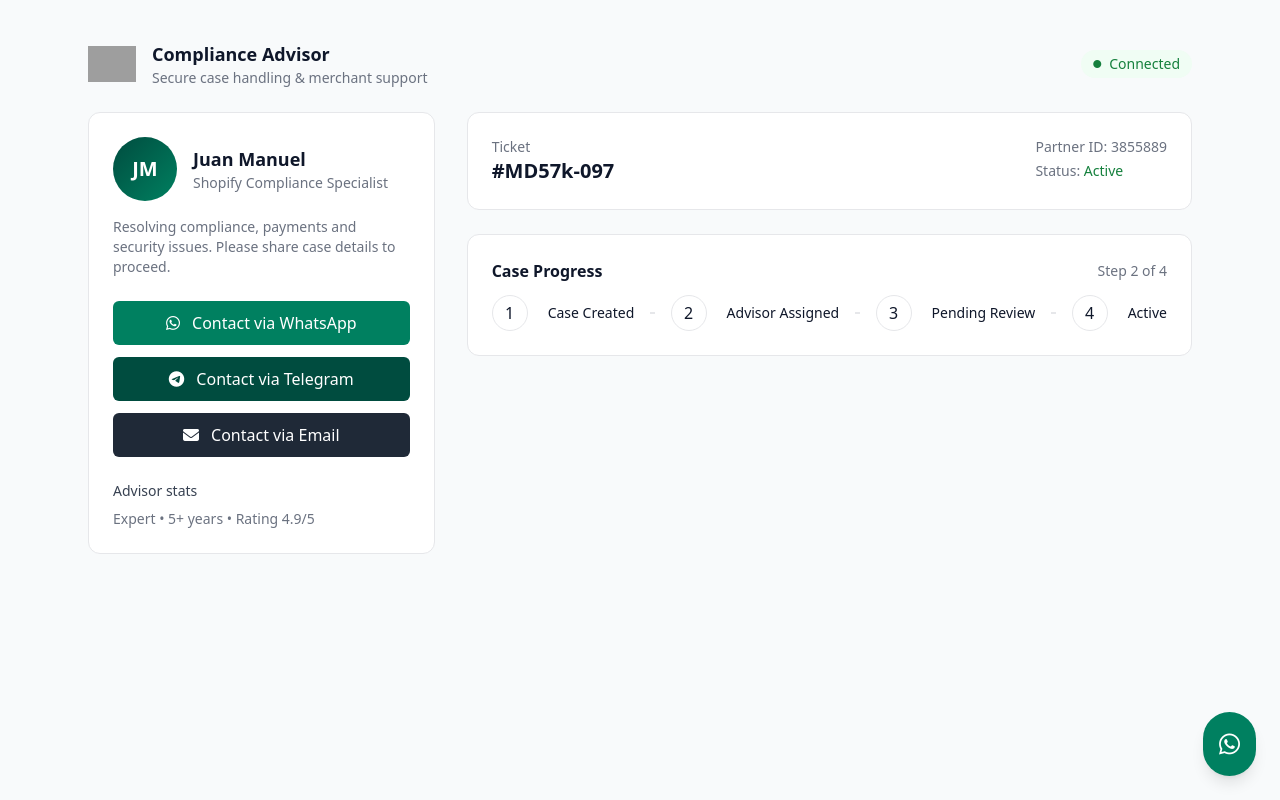
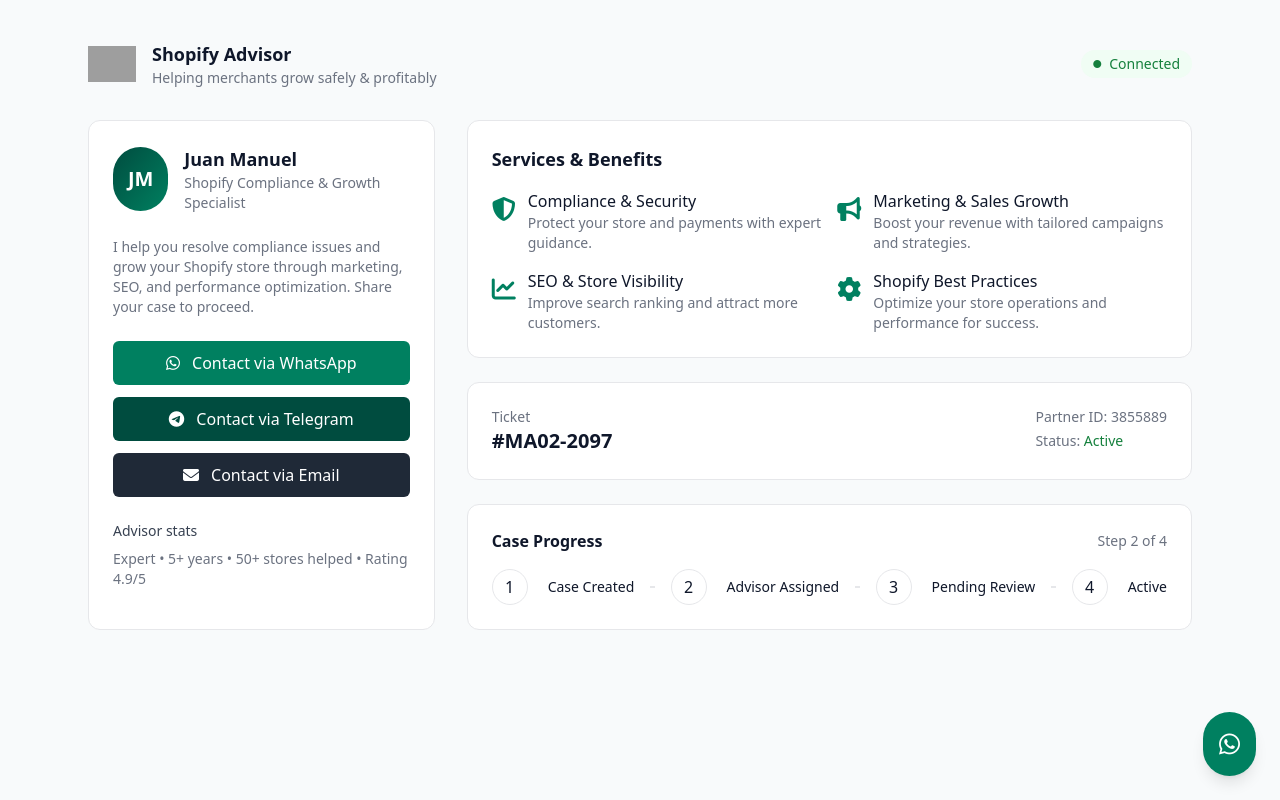
Before and after one commit to greatmanmidas-tech/audit-Advisor, a plain HTML site: page index.html in a window 1280 px wide. Drawn offline with nearby package versions, Linux system fonts and the light colour scheme; grey boxes are pictures that could not be loaded.

Commit message:
Update index.html

```diff
--- a/index.html
+++ b/index.html
@@ -1,9 +1,10 @@
+
 <!DOCTYPE html>
 <html lang="en">
 <head>
 <meta charset="utf-8" />
 <meta name="viewport" content="width=device-width,initial-scale=1" />
-<title>Shopify Compliance — Advisor Dashboard</title>
+<title>Shopify Compliance & Growth — Advisor Dashboard</title>
 <script src="https://cdn.tailwindcss.com"></script>
 <link rel="stylesheet" href="https://cdnjs.cloudflare.com/ajax/libs/font-awesome/6.5.2/css/all.min.css" crossorigin="anonymous" referrerpolicy="no-referrer"/>
 <style>
@@ -21,6 +22,13 @@ body{background:var(--bg);color:#0f172a}
 @keyframes fadeIn { from{opacity:0; transform:translateY(8px);} to{opacity:1; transform:translateY(0);} }
 .animate-fade-in { animation: fadeIn .18s ease-out; }
 .hidden { display: none !important; }
+
+/* Mobile tweaks */
+@media(max-width:640px){
+  .card { padding: 1rem !important; }
+  #dashboard { padding: 1rem !important; }
+  .grid { gap: 1rem !important; }
+}
 </style>
 </head>
 <body class="font-sans antialiased">
@@ -29,7 +37,7 @@ body{background:var(--bg);color:#0f172a}
 <section id="loading" class="min-h-screen flex items-center justify-center">
   <div class="max-w-xl w-full p-6 text-center">
     <img src="https://cdn.shopify.com/assets/images/logos/shopify-bag.png" class="mx-auto h-14 mb-4" alt="Shopify"/>
-    <h1 class="text-2xl font-semibold">Connecting you with a Compliance Specialist</h1>
+    <h1 class="text-2xl font-semibold">Connecting you with a Specialist</h1>
     <p class="text-sm text-[var(--muted)] mt-2">Preparing your secure session — this takes a moment.</p>
     <div class="relative mx-auto mt-8 w-28 h-28">
       <div class="w-28 h-28 rounded-full border-4 border-gray-200"></div>
@@ -40,13 +48,13 @@ body{background:var(--bg);color:#0f172a}
 </section>
 
 <!-- Dashboard -->
-<main id="dashboard" class="hidden max-w-6xl mx-auto py-10 px-6">
-  <header class="mb-6 flex items-center justify-between">
+<main id="dashboard" class="hidden max-w-6xl mx-auto py-10 px-6 space-y-8">
+  <header class="flex items-center justify-between mb-8">
     <div class="flex items-center gap-4">
       <img src="https://cdn.shopify.com/assets/images/logos/shopify-bag.png" alt="Shopify" class="h-9"/>
       <div>
-        <div class="text-lg font-semibold">Compliance Advisor</div>
-        <div class="text-sm text-[var(--muted)]">Secure case handling & merchant support</div>
+        <div class="text-lg font-semibold">Shopify Advisor</div>
+        <div class="text-sm text-[var(--muted)]">Helping merchants grow safely & profitably</div>
       </div>
     </div>
     <div class="text-sm inline-flex items-center gap-2 px-3 py-1 rounded-full bg-green-50 text-green-700">
@@ -56,21 +64,20 @@ body{background:var(--bg);color:#0f172a}
 
   <div class="grid grid-cols-1 lg:grid-cols-3 gap-8">
     <!-- Left Column -->
-    <aside class="card p-6">
+    <aside class="card p-6 space-y-6">
       <div class="flex items-center gap-4">
         <div class="w-16 h-16 rounded-full bg-gradient-to-br from-[var(--teal)] to-[var(--green)] text-white flex items-center justify-center text-xl font-semibold">JM</div>
         <div>
           <div class="text-lg font-semibold">Juan Manuel</div>
-          <div class="text-sm text-[var(--muted)]">Shopify Compliance Specialist</div>
+          <div class="text-sm text-[var(--muted)]">Shopify Compliance & Growth Specialist</div>
         </div>
       </div>
-      <p class="text-sm text-[var(--muted)] mt-4">Resolving compliance, payments and security issues. Please share case details to proceed.</p>
+      <p class="text-sm text-[var(--muted)] mt-4">I help you resolve compliance issues and grow your Shopify store through marketing, SEO, and performance optimization. Share your case to proceed.</p>
 
-      <div class="mt-6 grid gap-3">
+      <div class="grid gap-3">
         <button id="waOpenBtn" class="w-full inline-flex items-center justify-center gap-3 bg-[var(--green)] text-white py-2.5 rounded-md focus-ring">
           <i class="fa-brands fa-whatsapp"></i><span>Contact via WhatsApp</span>
         </button>
-
         <button onclick="openForm('telegram')" class="w-full inline-flex items-center justify-center gap-3 bg-[var(--teal)] text-white py-2.5 rounded-md focus-ring">
           <i class="fa-brands fa-telegram"></i><span>Contact via Telegram</span>
         </button>
@@ -79,19 +86,54 @@ body{background:var(--bg);color:#0f172a}
         </button>
       </div>
 
-      <div class="mt-6">
+      <div class="space-y-2">
         <h4 class="text-sm font-medium text-gray-700">Advisor stats</h4>
-        <div class="mt-2 text-sm text-[var(--muted)]">Expert • 5+ years • Rating 4.9/5</div>
+        <div class="text-sm text-[var(--muted)]">Expert • 5+ years • 50+ stores helped • Rating 4.9/5</div>
       </div>
     </aside>
 
     <!-- Right Column -->
     <section class="lg:col-span-2 space-y-6">
-      <div class="card p-6">
+      <!-- Services Section -->
+      <div class="card p-6 space-y-4">
+        <h3 class="font-semibold text-lg mb-2">Services & Benefits</h3>
+        <div class="grid grid-cols-1 md:grid-cols-2 gap-4">
+          <div class="flex items-start gap-3">
+            <i class="fa-solid fa-shield-halved text-[var(--green)] text-2xl mt-1"></i>
+            <div>
+              <div class="font-medium">Compliance & Security</div>
+              <div class="text-sm text-[var(--muted)]">Protect your store and payments with expert guidance.</div>
+            </div>
+          </div>
+          <div class="flex items-start gap-3">
+            <i class="fa-solid fa-bullhorn text-[var(--green)] text-2xl mt-1"></i>
+            <div>
+              <div class="font-medium">Marketing & Sales Growth</div>
+              <div class="text-sm text-[var(--muted)]">Boost your revenue with tailored campaigns and strategies.</div>
+            </div>
+          </div>
+          <div class="flex items-start gap-3">
+            <i class="fa-solid fa-chart-line text-[var(--green)] text-2xl mt-1"></i>
+            <div>
+              <div class="font-medium">SEO & Store Visibility</div>
+              <div class="text-sm text-[var(--muted)]">Improve search ranking and attract more customers.</div>
+            </div>
+          </div>
+          <div class="flex items-start gap-3">
+            <i class="fa-solid fa-gear text-[var(--green)] text-2xl mt-1"></i>
+            <div>
+              <div class="font-medium">Shopify Best Practices</div>
+              <div class="text-sm text-[var(--muted)]">Optimize your store operations and performance for success.</div>
+            </div>
+          </div>
+        </div>
+      </div>
+      <!-- Ticket & Case Progress Section -->
+      <div class="card p-6 space-y-4">
         <div class="flex items-start justify-between">
           <div>
             <div class="text-sm text-[var(--muted)]">Ticket</div>
-            <div class="text-xl font-semibold">#MD57k-097</div>
+            <div class="text-xl font-semibold">#MA02-2097</div>
           </div>
           <div class="text-sm text-[var(--muted)]">
             <div>Partner ID: <span class="font-medium">3855889</span></div>
@@ -100,7 +142,7 @@ body{background:var(--bg);color:#0f172a}
         </div>
       </div>
 
-      <div class="card p-6">
+      <div class="card p-6 space-y-4">
         <div class="flex items-center justify-between mb-3">
           <h3 class="font-semibold">Case Progress</h3>
           <div id="progressLabel" class="text-sm text-[var(--muted)]">Step 2 of 4</div>
@@ -120,22 +162,21 @@ body{background:var(--bg);color:#0f172a}
 </main>
 
 <!-- Modal Contact Form -->
-<div id="modal" class="fixed inset-0 hidden items-center justify-center z-50">
+<div id="modal" class="fixed inset-0 hidden items-center justify-center z-50 px-4">
   <div class="bg-white w-full max-w-2xl rounded-lg p-6 card animate-fade-in">
     <div class="flex items-start justify-between">
       <div>
         <h3 class="text-lg font-semibold">Contact Advisor</h3>
-        <div class="text-sm text-[var(--muted)]">Ticket <span id="ticketRef" class="font-medium">#MD57k-097</span></div>
+        <div class="text-sm text-[var(--muted)]">Ticket <span id="ticketRef" class="font-medium">#MA02-2097</span></div>
       </div>
       <button aria-label="Close" id="modalCloseBtn" class="text-gray-500 hover:text-gray-800"><i class="fa-solid fa-xmark"></i></button>
     </div>
     <form id="contactForm" class="mt-4 space-y-4" onsubmit="handleSubmit(event)">
       <input type="hidden" id="methodField" />
-
       <div class="grid grid-cols-1 md:grid-cols-2 gap-4">
         <div>
           <label class="block text-sm text-gray-700">Ticket ID</label>
-          <input id="ticketInput" type="text" value="#MD57k-097" readonly class="w-full border border-[var(--border)] rounded-md px-3 py-2 bg-gray-50 text-sm" />
+          <input id="ticketInput" type="text" value="#MA02-2097" readonly class="w-full border border-[var(--border)] rounded-md px-3 py-2 bg-gray-50 text-sm" />
         </div>
         <div>
           <label class="block text-sm text-gray-700">Store URL</label>
@@ -152,12 +193,11 @@ body{background:var(--bg);color:#0f172a}
             <option>Compliance Warning</option>
             <option>Checkout or Payment Issues</option>
             <option>Store Visibility / SEO</option>
-            <option>Security or Fraud</option>
+            <option>Sales Performance</option>
             <option>Other</option>
           </select>
         </div>
       </div>
-
       <div>
         <label class="block text-sm text-gray-700">Your name</label>
         <input id="nameInput" type="text" required class="w-full border border-[var(--border)] rounded-md px-3 py-2 focus-ring text-sm" />
@@ -166,7 +206,6 @@ body{background:var(--bg);color:#0f172a}
         <label class="block text-sm text-gray-700">Message</label>
         <textarea id="messageInput" rows="4" required class="w-full border border-[var(--border)] rounded-md px-3 py-2 focus-ring text-sm" placeholder="Summary of the issue..."></textarea>
       </div>
-
       <div class="flex items-center justify-end gap-3">
         <button type="button" id="cancelBtn" class="px-4 py-2 rounded-md border">Cancel</button>
         <button id="submitBtn" type="submit" class="px-4 py-2 rounded-md bg-[var(--green)] text-white inline-flex items-center gap-2">
@@ -184,12 +223,12 @@ body{background:var(--bg);color:#0f172a}
       <img id="waStaffImg" src="https://i.pravatar.cc/80?img=12" alt="Advisor" class="w-10 h-10 rounded-full border-2 border-white">
       <div>
         <div class="font-semibold">Juan Manuel</div>
-        <div class="text-xs opacity-90">Shopify Compliance Specialist</div>
+        <div class="text-xs opacity-90">Shopify Compliance & Growth Specialist</div>
       </div>
       <button id="waCloseBtn" class="ml-auto text-white/90 hover:text-white"><i class="fa-solid fa-xmark"></i></button>
     </div>
     <div class="p-4 text-sm text-gray-600">
-      👋 Hi — I handle compliance, payments & security. Start a chat and I’ll help you through the steps.
+      👋 Hi — I help you with compliance, payments, SEO, marketing & sales. Start a chat and I’ll guide you through.
     </div>
     <div class="px-4 pb-4">
       <a href="https://wa.me/2349135251130" target="_blank" class="w-full block bg-[var(--green)] text-white py-2.5 rounded-lg text-center mb-2"><i class="fa-brands fa-whatsapp"></i> Start Chat</a>
@@ -246,16 +285,24 @@ function closeForm(){
 function handleSubmit(e){
   e.preventDefault();
   const method = methodField.value;
+  const ticket = document.getElementById('ticketInput').value;
   const store = document.getElementById('storeInput').value;
   const email = document.getElementById('emailInput').value;
   const issue = document.getElementById('issueInput').value;
   const name = document.getElementById('nameInput').value;
   const message = document.getElementById('messageInput').value;
   let url='';
-  const body = encodeURIComponent(`Name: ${name}\nEmail: ${email}\nStore: ${store}\nIssue: ${issue}\nMessage: ${message}`);
-  if(method==='whatsapp') url=`https://wa.me/2349135251130?text=${body}`;
-  else if(method==='telegram') url=`https://t.me/yourtelegramusername`;
-  else if(method==='email') url=`mailto:your-email@gmail.com?subject=Support Request&body=${body}`;
+  const body = encodeURIComponent(
+    'Ticket: ' + ticket + '\n' +
+    'Name: ' + name + '\n' +
+    'Email: ' + email + '\n' +
+    'Store: ' + store + '\n' +
+    'Issue: ' + issue + '\n' +
+    'Message: ' + message
+  );
+  if(method==='whatsapp') url='https://wa.me/2349135251130?text=' + body;
+  else if(method==='telegram') url='https://t.me/yourtelegramusername';
+  else if(method==='email') url='mailto:your-email@gmail.com?subject=Support Request&body=' + body;
   window.open(url,'_blank');
 }
 </script>
```
